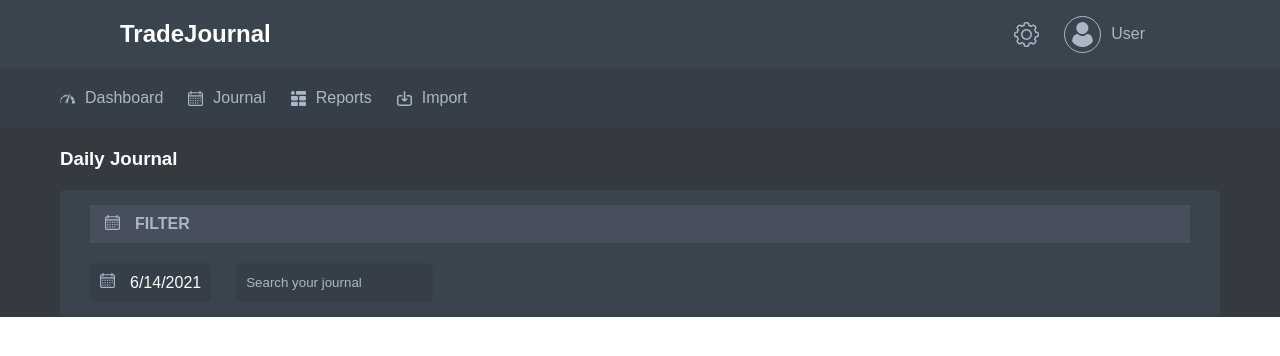
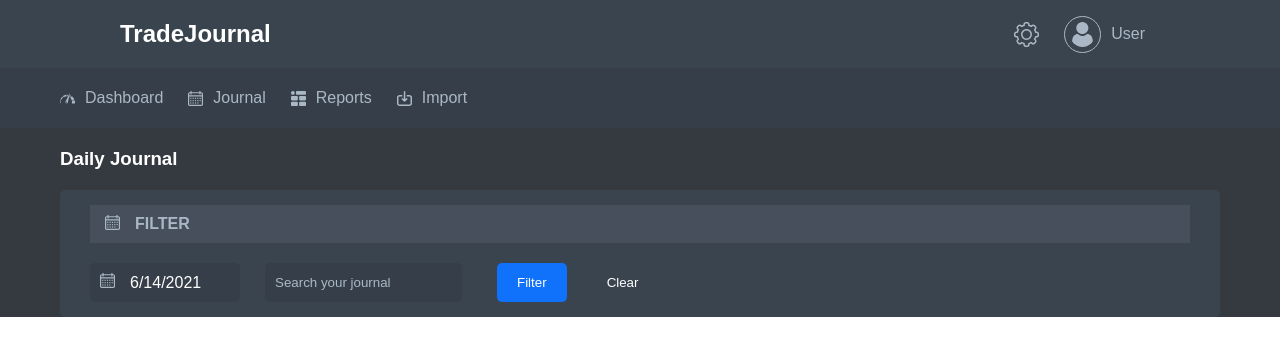
Before and after one commit to Kunal06/TradeMonitor, a React (Create React App) app in the folder tradejournal/: page /journal in a window 1280 px wide. Shown: the top 356 px of the page. Built offline with nearby package versions, Linux system fonts and the light colour scheme.

Commit message:
Create Input and Button Components Add Date Filter to Journal page

```diff
--- /dev/null
+++ b/tradejournal/src/components/Button/index.js
@@ -0,0 +1,12 @@
+import React from "react";
+import "./style.scss";
+
+const Button = ({ value, handler, btnStyle }) => {
+  return (
+    <button className={`btn ` + btnStyle} onClick={handler}>
+      {value}
+    </button>
+  );
+};
+
+export default Button;
--- /dev/null
+++ b/tradejournal/src/components/Button/style.scss
@@ -0,0 +1,19 @@
+.btn {
+  border: none;
+  padding: 10px 20px;
+  background: var(--button);
+  color: var(--text-white);
+  border-radius: 5px;
+  margin: 0 10px;
+  cursor: pointer;
+  outline: none;
+  transition: 0.3s ease;
+
+  &:hover {
+    opacity: 0.8;
+  }
+}
+
+.btn--unstyled {
+  background: none;
+}
--- a/tradejournal/src/components/Calendar/index.js
+++ b/tradejournal/src/components/Calendar/index.js
@@ -5,9 +5,7 @@ import Calendar from "react-calendar";
 import { ReactComponent as CalendarIcon } from "../../assets/calendar.svg";
 import useDetectOutsideClick from "../../hooks/useDetectOutsideClick";
 
-const CalendarInput = (props) => {
-  const [value, onChange] = useState(new Date());
-
+const CalendarInput = ({ value, onChange }) => {
   const [isOpen, setIsOpen] = useState(false);
   const inputRef = useRef(null);
 
--- a/tradejournal/src/components/Calendar/style.scss
+++ b/tradejournal/src/components/Calendar/style.scss
@@ -1,5 +1,6 @@
 .calendar {
   z-index: 20;
+  min-width: 150px;
   position: relative;
   background: var(--primary-dark);
   border-radius: 5px;
@@ -25,7 +26,7 @@
   }
 
   .calendar_value {
-    color: var(--headers);
+    color: var(--text-white);
     padding: 10px;
   }
 }
--- /dev/null
+++ b/tradejournal/src/components/Input/index.js
@@ -0,0 +1,19 @@
+import React from "react";
+import "./style.scss";
+
+const Input = ({ label, handler, ...otherProps }) => {
+  return (
+    <>
+      {label ? <label htmlFor="label" className="label"></label> : null}
+      <input
+        type="text"
+        className="input"
+        placeholder="Search your journal"
+        onChange={handler}
+        {...otherProps}
+      />
+    </>
+  );
+};
+
+export default Input;
--- /dev/null
+++ b/tradejournal/src/components/Input/style.scss
@@ -0,0 +1,13 @@
+.input {
+  background: var(--primary-dark);
+  border-radius: 5px;
+  border: none;
+  outline: none;
+  color: var(--text-white);
+  padding: 10px;
+
+  margin: 0 25px;
+  &::placeholder {
+    color: var(--text);
+  }
+}
--- a/tradejournal/src/pages/DailyJournal/index.js
+++ b/tradejournal/src/pages/DailyJournal/index.js
@@ -5,8 +5,18 @@ import MainLayout from "../../layouts";
 import "react-calendar/dist/Calendar.css";
 import CalendarInput from "../../components/Calendar";
 import { ReactComponent as CalendarIcon } from "../../assets/calendar.svg";
+import Input from "../../components/Input";
+import Button from "../../components/Button";
 
 const DailyJournal = (props) => {
+  const [value, onChange] = useState(new Date());
+  const [search, setSearch] = useState("");
+
+  const handleFiltersClear = () => {
+    onChange(new Date());
+    setSearch("");
+  };
+
   return (
     <MainLayout title="Daily Journal">
       <div className="filters">
@@ -15,11 +25,13 @@ const DailyJournal = (props) => {
           <span>Filter</span>
         </p>
         <div className="filters_options">
-          <CalendarInput />
-          <input
-            type="text"
-            className="input"
-            placeholder="Search your journal"
+          <CalendarInput value={value} onChange={onChange} />
+          <Input value={search} onChange={(e) => setSearch(e.value)} />
+          <Button value="Filter" />
+          <Button
+            value="Clear"
+            btnStyle="btn--unstyled"
+            handler={handleFiltersClear}
           />
         </div>
       </div>
--- a/tradejournal/src/pages/DailyJournal/style.scss
+++ b/tradejournal/src/pages/DailyJournal/style.scss
@@ -14,17 +14,3 @@
     display: flex;
   }
 }
-
-.input {
-  background: var(--primary-dark);
-  border-radius: 5px;
-  padding: 10px;
-  border: none;
-  outline: none;
-  color: var(--headers);
-
-  margin: 0 25px;
-  &::placeholder {
-    color: var(--text);
-  }
-}
--- a/tradejournal/src/sass/styles.scss
+++ b/tradejournal/src/sass/styles.scss
@@ -7,7 +7,7 @@ body {
   --button: #1072fb;
   --text: #aab8c5;
   --text-light: #eee;
-  --headers: #fff;
+  --text-white: #fff;
   .light_theme {
     --primary: #343a40;
     --secondary: #3a444e;
@@ -32,7 +32,7 @@ h3,
 h4,
 h5,
 h6 {
-  color: var(--headers);
+  color: var(--text-white);
   padding: 20px 0;
 }
 
@@ -50,14 +50,6 @@ a {
   color: var(--text);
   font-style: inherit;
 }
-.btn {
-  cursor: pointer;
-}
-.btn-unstyled {
-  @extend .btn;
-  border: none;
-  background: none;
-}
 
 .container {
   max-width: 1600px;
```
